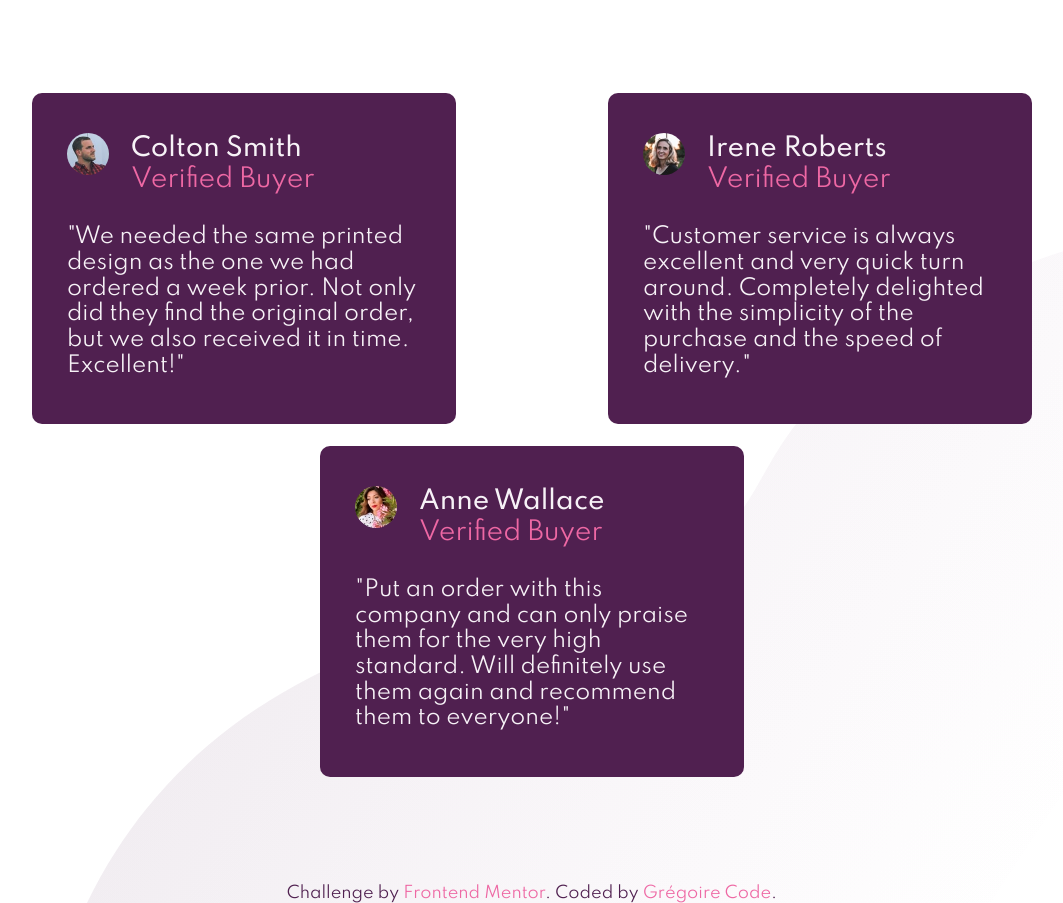
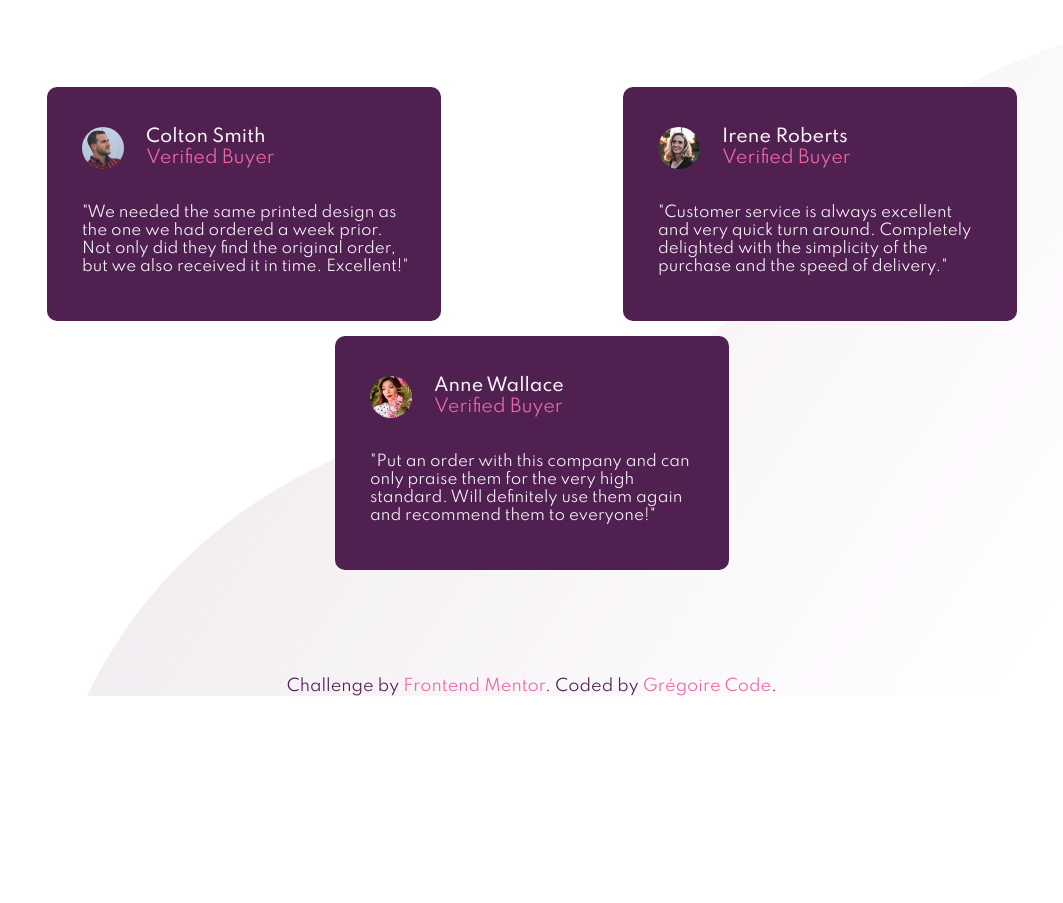
Before and after one commit to Sonu-dhall/Challenges, a plain HTML site: page social-proof-section-master/index.html in a window 1280 px wide. Shown: the part 761-1664 px from the top of the page, without its empty margins (108-1171 px from the left). After the commit the page ends 1457 px from the top, so only its background shows below. Drawn offline with Linux system fonts and the light colour scheme.

Commit message:
Update Challenges Section proof Social

```diff
--- a/social-proof-section-master/assets/scss/_responsive.scss
+++ b/social-proof-section-master/assets/scss/_responsive.scss
@@ -1,5 +1,6 @@
-@media screen and (max-width: 1523px) {
+@media only screen and (max-width: 1523px) {
     .cards-wrapper {
+        display: flex;
         justify-content: space-around;
     }
 }
@@ -17,6 +18,22 @@
             }
             .social__content--description {
                 text-align: center;
+            }
+        }
+    }
+}
+
+@media screen and (max-width: 1312px) {
+    .cards-wrapper {
+        .cards {
+            &:nth-child(1) {
+                margin-top: 1em;
+            }
+            &:nth-child(2) {
+                margin-top: 1em;
+            }
+            &:nth-child(3) {
+                margin-top: 1em;
             }
         }
     }
@@ -64,7 +81,6 @@
 
     .cards-wrapper {
         .cards {
-            margin: 1em;
             font-size: 1em;
         }
     }
--- a/social-proof-section-master/assets/scss/app.scss
+++ b/social-proof-section-master/assets/scss/app.scss
@@ -52,5 +52,5 @@ html, body {
 }
 
 @import 'module/social';
+@import 'module/cards';
 @import 'responsive';
-@import 'module/cards';
--- a/social-proof-section-master/assets/scss/module/_cards.scss
+++ b/social-proof-section-master/assets/scss/module/_cards.scss
@@ -2,22 +2,31 @@
     display: flex;
     flex-direction: row;
     flex-wrap: wrap;
-    justify-content: space-around;
+    justify-content: space-between;
 
     margin: 75px 0 75px 0;
 
     .cards {
-        margin: 1em 0 0 0;
         padding: 40px 32px 45px 35px;
 
         height: 100%;
-        width: 424px;
+        width: 394px;
 
         background-color: $very-dark-magenta;
 
-        font-size: 1.338em;
+        font-size: 15px;
 
         border-radius: 10px;
+
+        &:nth-child(1) {
+            margin-top: 1em;
+        }
+        &:nth-child(2) {
+            margin-top: 2.5em;
+        }
+        &:nth-child(3) {
+            margin-top: 4em;
+        }
 
         .cards__header {
             display: flex;
```
Also changed, not shown: social-proof-section-master/assets/css/app.css.
